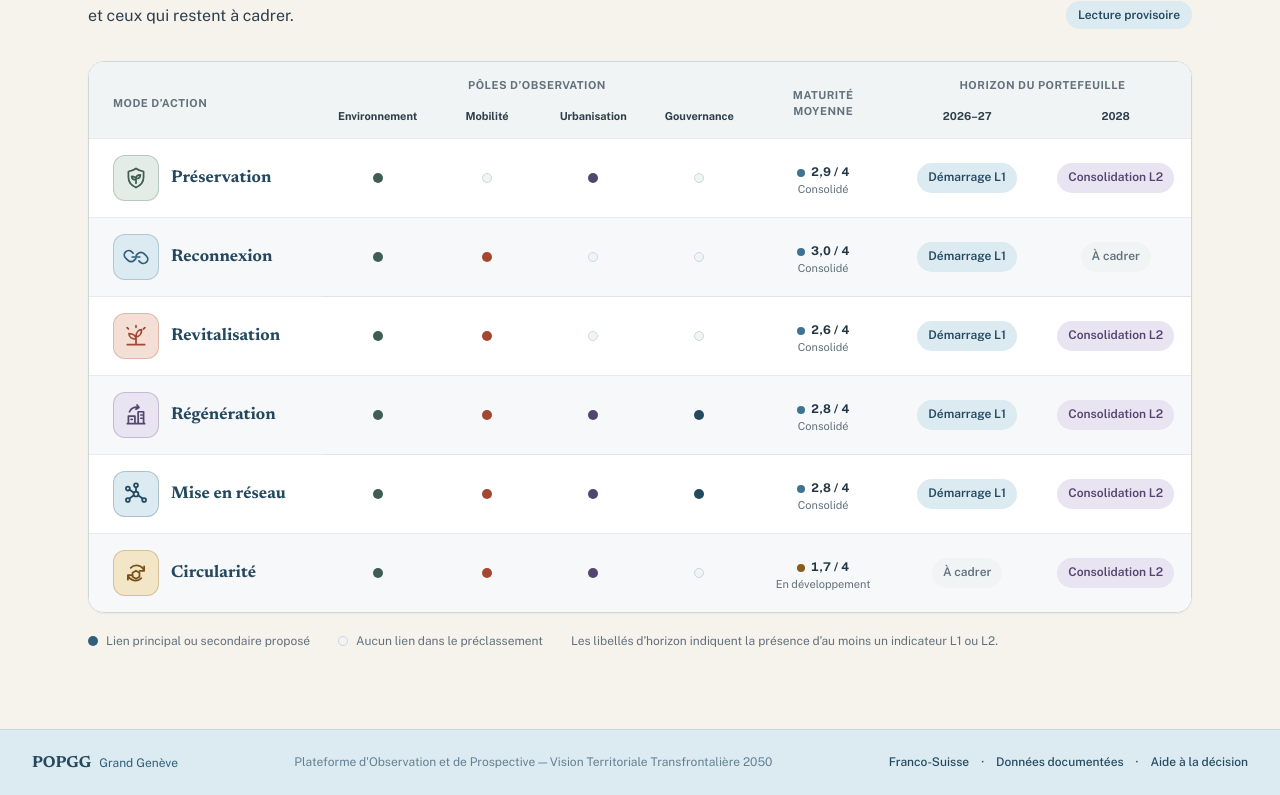
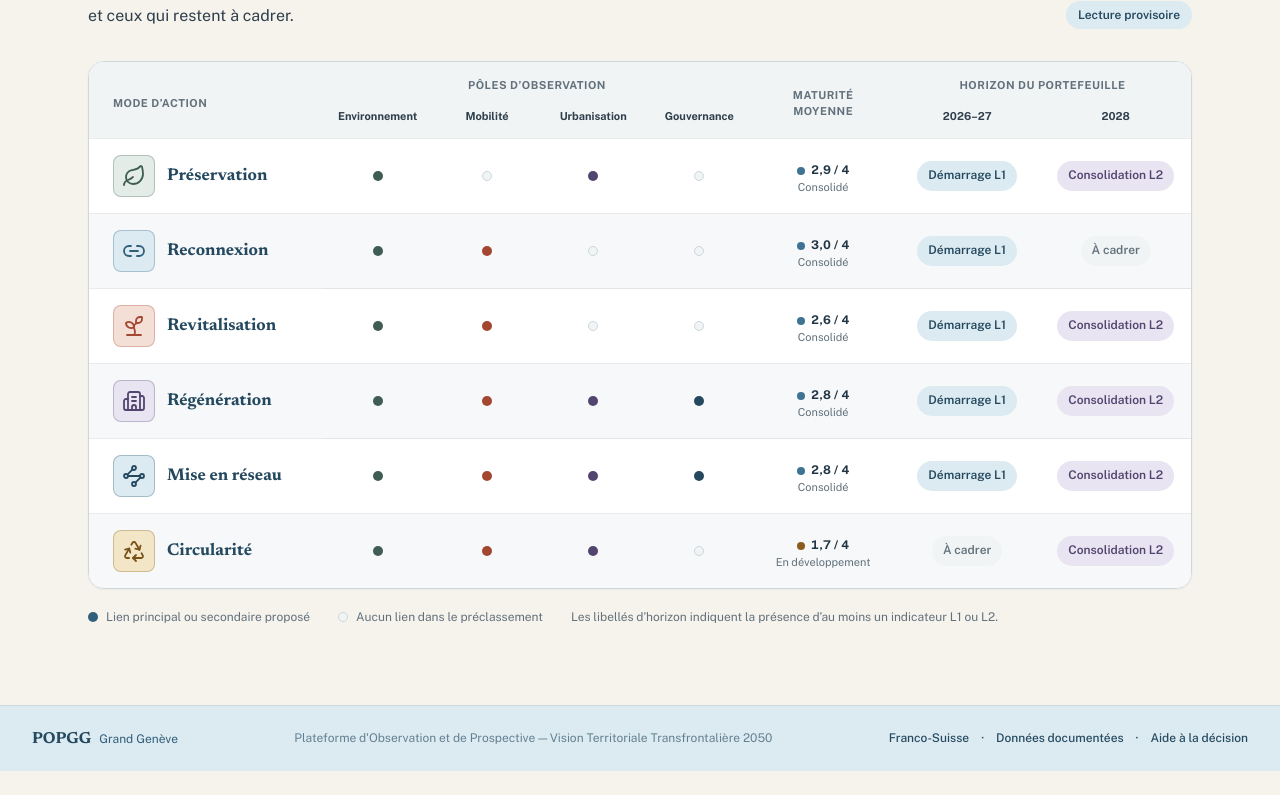
Before and after one commit to action-situee/projet-popgg-atelier2, a React (Vite) app: page / in a window 1280 px wide. Shown: the part 3805-4600 px from the top of the page. After the commit the page ends 4576 px from the top, so only its background shows below. Built offline with nearby package versions, Linux system fonts and the light colour scheme; the HTML template or start-up script is replaced by a standard one.

Commit message:
Adopte les icônes Lucide pour les modes d action

```diff
--- a/package.json
+++ b/package.json
@@ -10,6 +10,7 @@
     "format": "oxfmt"
   },
   "dependencies": {
+    "lucide-react": "^1.40.0",
     "react": "^19.0.0",
     "react-dom": "^19.0.0"
   },
--- a/src/App.tsx
+++ b/src/App.tsx
@@ -1,4 +1,5 @@
 import { useLayoutEffect, useState } from "react";
+import { Building2, Leaf, Link2, Recycle, Sprout, Waypoints } from "lucide-react";
 import homeIllustration from "@/imports/home.481ab0667bd5.svg";
 import IndicateursPage from "@/IndicateursPage";
 import { indicateurs, poleColors, maturiteColor, maturiteLabel } from "@/data/indicators";
@@ -903,38 +904,19 @@ const vttModes = [
   },
 ];
 
+const modeIcons = {
+  preservation: Leaf,
+  reconnexion: Link2,
+  revitalisation: Sprout,
+  regeneration: Building2,
+  reseau: Waypoints,
+  circularite: Recycle,
+} as const;
+
 const ModeIcon = ({ mode, color }: { mode: string; color: string }) => {
-  const common = {
-    fill: "none",
-    stroke: color,
-    strokeWidth: 1.6,
-    strokeLinecap: "round" as const,
-    strokeLinejoin: "round" as const,
-  };
-
-  const symbol = (() => {
-    switch (mode) {
-      case "preservation":
-        return <><path d="M12 3.2c2.2 1.6 4.6 2.4 7 2.8v5.3c0 4.4-2.6 7.5-7 9.5-4.4-2-7-5.1-7-9.5V6c2.4-.4 4.8-1.2 7-2.8Z" {...common} /><path d="M12 16.8v-5.4M12 13.8c-2.3 0-4-1.4-4-3.4 2.3 0 4 1.4 4 3.4Zm0-1.2c2.3 0 4-1.4 4-3.4-2.3 0-4 1.4-4 3.4Z" {...common} /></>;
-      case "reconnexion":
-        return <><path d="m9.3 8.4-1.4-1.3a4 4 0 0 0-5.7 5.6l2.4 2.4a4 4 0 0 0 5.7 0l1.5-1.5M14.7 15.6l1.4 1.3a4 4 0 0 0 5.7-5.6l-2.4-2.4a4 4 0 0 0-5.7 0l-1.5 1.5M8.5 12h7" {...common} /></>;
-      case "revitalisation":
-        return <><path d="M12 20v-8M12 15c-3.8 0-6.5-2.2-6.5-5.2 3.8 0 6.5 2.2 6.5 5.2Zm0-2.3c0-3.8 2.2-6.5 5.2-6.5 0 3.8-2.2 6.5-5.2 6.5ZM4 20h16" {...common} /><path d="M5 5.5 3.8 4.3M19 5.5l1.2-1.2M12 4V2.5" {...common} /></>;
-      case "regeneration":
-        return <><path d="M4 20h16M5 20v-7h6v7M14 20V9h5v11M7.5 16h1M16.5 12h1M16.5 15h1" {...common} /><path d="M6 9c1.3-3.4 5.2-5.1 8.7-3.9M13 2.8l1.7 2.3-2.7 1.6" {...common} /></>;
-      case "reseau":
-        return <><circle cx="12" cy="12" r="2.3" {...common} /><circle cx="12" cy="4" r="1.8" {...common} /><circle cx="4.5" cy="17.5" r="1.8" {...common} /><circle cx="19.5" cy="17.5" r="1.8" {...common} /><circle cx="4.5" cy="7" r="1.8" {...common} /><path d="M12 6v3.7m-5.9-1.6 4 2.7m-4.2 5.4 4.2-3m3.8 0 4.2 3" {...common} /></>;
-      case "circularite":
-      default:
-        return <><path d="M7.1 7.3A7.5 7.5 0 0 1 19.5 10M19.5 10V5.8M19.5 10h-4.2M16.9 16.7A7.5 7.5 0 0 1 4.5 14M4.5 14v4.2M4.5 14h4.2" {...common} /><path d="M8.8 11.8 12 9.9l3.2 1.9v3.7L12 17.4l-3.2-1.9v-3.7Z" {...common} /></>;
-    }
-  })();
-
-  return (
-    <svg aria-hidden="true" viewBox="0 0 24 24" width="26" height="26">
-      {symbol}
-    </svg>
-  );
+  const Icon = modeIcons[mode as keyof typeof modeIcons] ?? Recycle;
+
+  return <Icon aria-hidden="true" focusable="false" color={color} size={24} strokeWidth={1.8} />;
 };
 
 // ─── App ─────────────────────────────────────────────────────────────────────
--- a/src/index.css
+++ b/src/index.css
@@ -332,13 +332,13 @@ summary {
 
 .matrix-mode-icon {
   display: inline-flex;
-  width: 46px;
-  height: 46px;
+  width: 42px;
+  height: 42px;
   margin-right: 12px;
   align-items: center;
   justify-content: center;
-  border: 1px solid color-mix(in srgb, currentColor 26%, transparent);
-  border-radius: var(--radius-md);
+  border: 1px solid color-mix(in srgb, currentColor 30%, transparent);
+  border-radius: var(--radius-sm);
   vertical-align: middle;
 }
 
```
Also changed, not shown: 2 other files (tests, documents, lock files or other folders).
